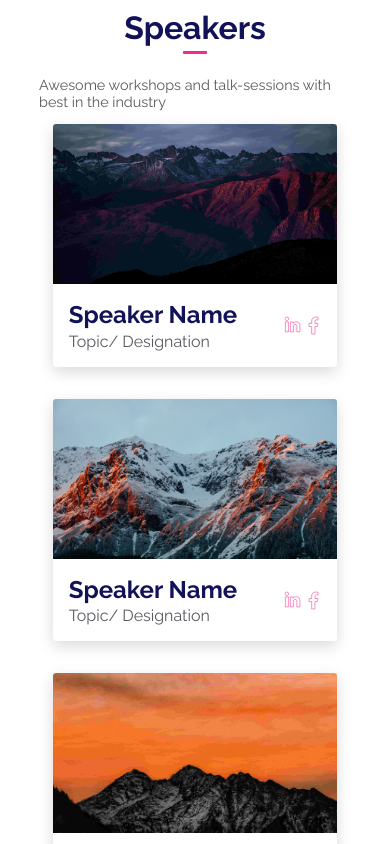
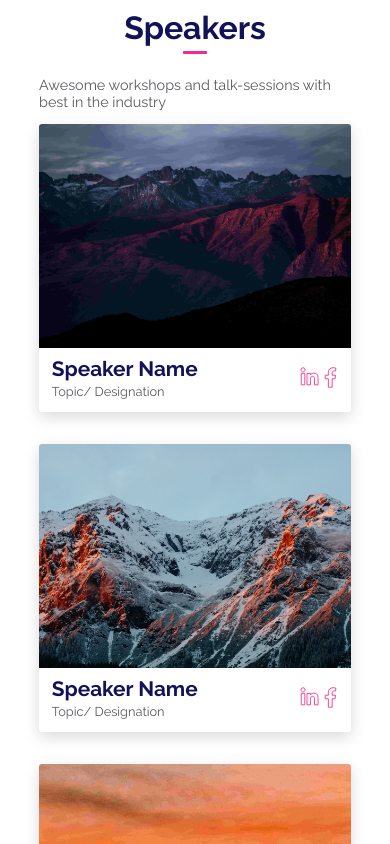
Before and after one commit to shin-igami/Web3-Event-GDSC, a React (Create React App) app: page / in a window 390 px wide. Shown: the part 3020-3864 px from the top of the page. Built offline with nearby package versions, Linux system fonts and the light colour scheme.

Commit message:
Responsive

```diff
--- a/src/styles/components/Blog.scss
+++ b/src/styles/components/Blog.scss
@@ -52,25 +52,30 @@
 
 @media screen and (min-width: 320px) and (max-width: 480px) {
   .blog-container {
+    height: 36rem;
     .image {
-      height: 20rem;
+      height: 28rem;
+      width: 100%;
       img {
-        height: 20rem;
+        height: 28rem;
       }
     }
 
     .content {
-      padding: 2rem;
+      padding:1rem 1.6rem;
       .title {
         h3 {
-          font-size: 3rem;
+          font-size: 2.6rem;
         }
       }
       .subTitle {
         p {
-          font-size: 2rem;
+          font-size: 1.6rem;
         }
       }
     }
+    .socialButtons{
+      gap:1rem;
+    }
   }
 }
--- a/src/styles/components/Button.scss
+++ b/src/styles/components/Button.scss
@@ -80,6 +80,20 @@ button {
       font-size: small;
     }
   }
+
+  .inverse-no_outline {
+    svg{
+      stroke-width: 2.8rem;
+      transform:scale(1.5);
+    }
+    &:hover {
+      color: white;
+      svg{
+        fill: $buttonPinkColor;
+      }
+    }
+  }
+
 }
 
 @media screen and (min-width: 481px) and (max-width: 768px) {
--- a/src/styles/sections/Blogs.scss
+++ b/src/styles/sections/Blogs.scss
@@ -25,7 +25,6 @@
       margin-bottom: 2rem;
       display: grid;
       grid-template-columns: repeat(3, 1fr);
-      // grid-template-rows: repeat(3, 1fr);
       gap: 4rem;
     }
     .button-container {
@@ -45,7 +44,8 @@
         }
       }
       .blogs {
-        grid-template-columns: 1fr;
+        display: flex;
+        flex-direction: column;
       }
     }
   }
```
